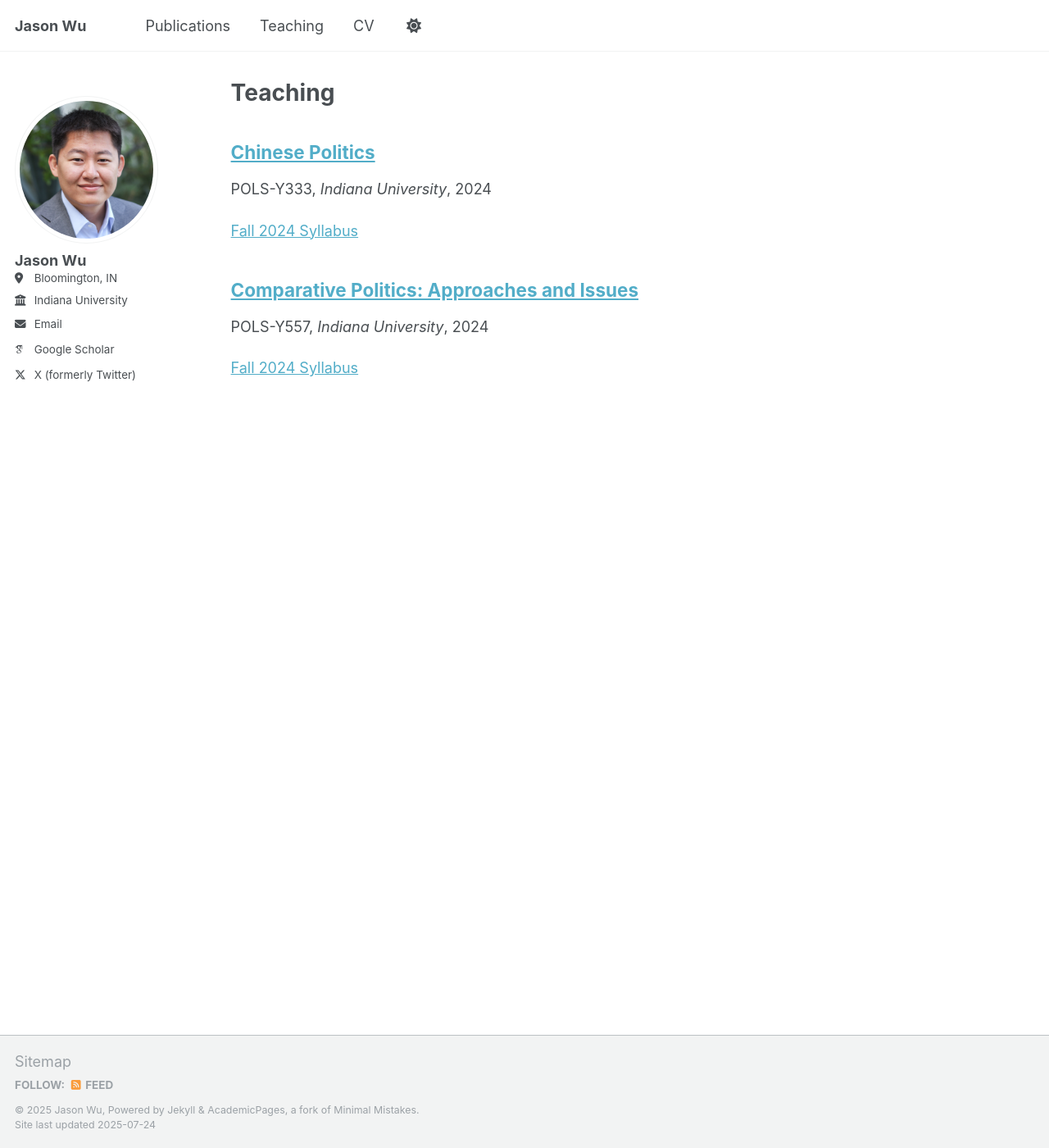
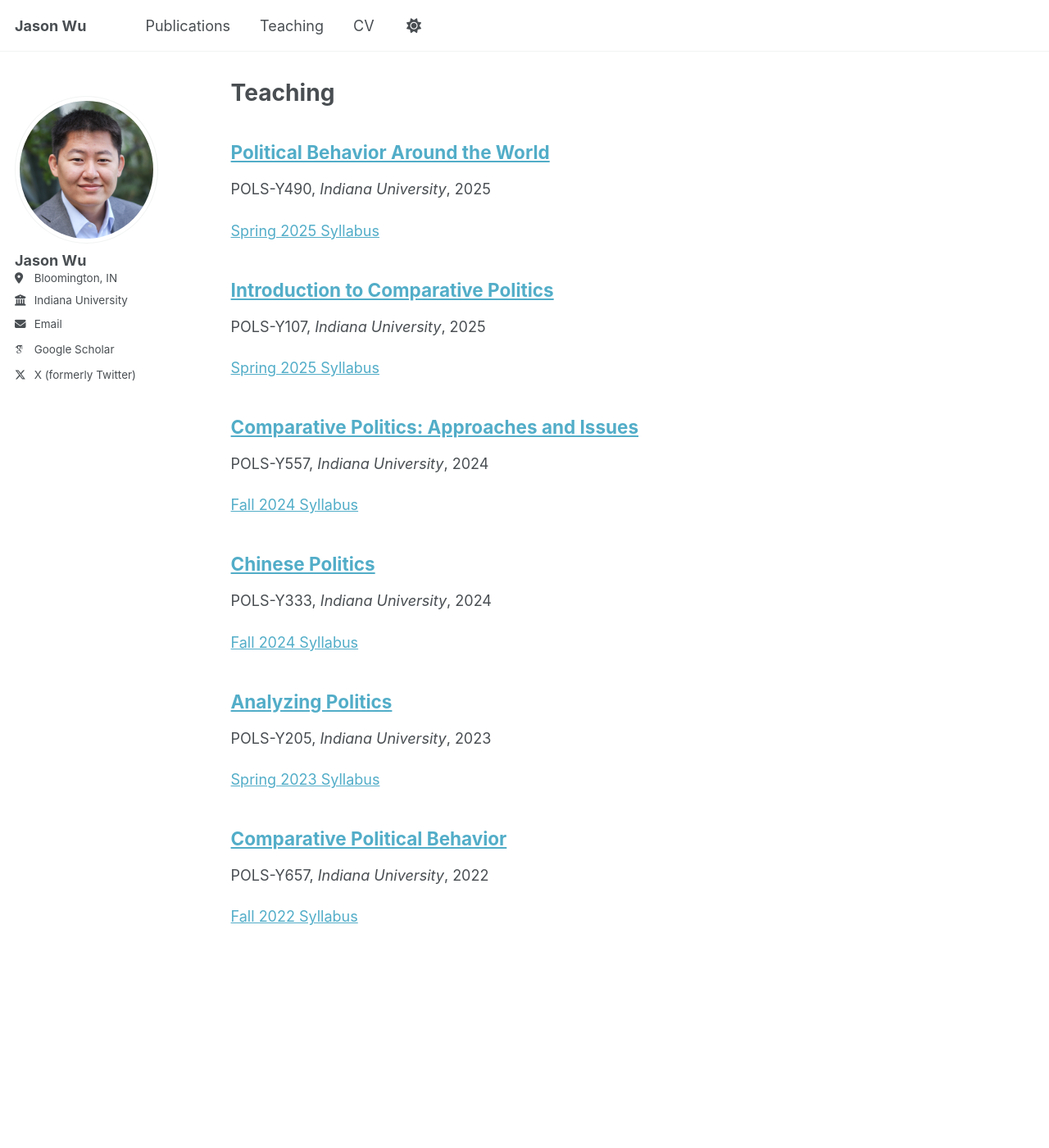
Before and after one commit to jasonyuyanwu/jasonyuyanwu.github.io, a Jekyll site: the page built from _pages/teaching.html, in a window 1280 px wide and 1400 px high. Shown: the whole window at 82% size. Built offline with Jekyll 4.4.1, drawn with Linux system fonts in a browser that asks for light colours; some web fonts are replaced; a script that is not in the unit is left out.

Commit message:
teaching setup

```diff
--- /dev/null
+++ b/_teaching/Analyzing-Politics.md
@@ -0,0 +1,14 @@
+---
+title: "Analyzing Politics"
+collection: teaching
+type: "POLS-Y205"
+permalink: /teaching/Analyzing-Politics
+venue: "Indiana University"
+date: 2023-01-01
+location: "Bloomington, IN"
+---
+
+[Spring 2023 Syllabus](http://jasonyuyanwu.github.io/files/Analyzing-Politics-Syllabus-2023.pdf)
+
+
+This course focuses on the question of how political science is done. We will walk through the frameworks guiding our thinking about politics and review descriptive, experimental, and observational approaches to research. Students will learn how to evaluate normative and empirical claims and practice constructing research questions and hypotheses. We will also consider the challenges of interpreting data and making inferences about politics.
--- /dev/null
+++ b/_teaching/Comparative-Political-Behavior.md
@@ -0,0 +1,14 @@
+---
+title: "Comparative Political Behavior"
+collection: teaching
+type: "POLS-Y657"
+permalink: /teaching/Comparative-Political-Behavior
+venue: "Indiana University"
+date: 2022-01-01
+location: "Bloomington, IN"
+---
+
+[Fall 2022 Syllabus](http://jasonyuyanwu.github.io/files/Comparative-Political-Behavior-Syllabus-2022.pdf)
+
+
+This seminar provides an introduction to some of the major themes in political behavior, including partisanship, elections, political attitudes, information, ideology, participation, and the role of the mass media in shaping the public's political beliefs and orientations. We will consider how well our theories explain political outcomes in both democracies and autocracies.
--- a/_teaching/CP-Approaches-Issues.md
+++ b/_teaching/Comparative-Politics-Approaches-Issues.md
@@ -2,13 +2,13 @@
 title: "Comparative Politics: Approaches and Issues"
 collection: teaching
 type: "POLS-Y557"
-permalink: /teaching/CP-Approaches-Issues
+permalink: /teaching/Comparative-Politics-Approaches-Issues
 venue: "Indiana University"
 date: 2024-01-01
 location: "Bloomington, IN"
 ---
 
-[Fall 2024 Syllabus](http://jasonyuyanwu.github.io/files/CP-Approaches-Issues-Syllabus-2024.pdf)
+[Fall 2024 Syllabus](http://jasonyuyanwu.github.io/files/Comparative-Politics-Approaches-Issues-Syllabus-2024.pdf)
 
 
 This course provides an overview of the methods, approaches, and issues of comparative politics. We will discuss several of the substantive themes of the subfield, such as institutions, identity, behavior, and violence. The goal is to provide the background and training necessary for students to both prepare for the comprehensive exam and undertake original research.
--- /dev/null
+++ b/_teaching/Intro-Comparative.md
@@ -0,0 +1,14 @@
+---
+title: "Introduction to Comparative Politics"
+collection: teaching
+type: "POLS-Y107"
+permalink: /teaching/Intro-Comparative
+venue: "Indiana University"
+date: 2025-01-01
+location: "Bloomington, IN"
+---
+
+[Spring 2025 Syllabus](http://jasonyuyanwu.github.io/files/Intro-Comparative-Syllabus-2025.pdf)
+
+
+This course will introduce students to comparative politics – the study of domestic political institutions, processes, behavior, and outcomes across and within countries. We will study concepts such as democracy and autocracy, political and electoral institutions, political violence, and identity. Cases will be drawn from around the world to give students a grounding in the method of comparative analysis. This course is recommended for those thinking about a major or minor in political science and for anyone interested in learning more about the politics of developed and developing countries.
--- /dev/null
+++ b/_teaching/Political-Behavior-Around-the-World.md
@@ -0,0 +1,14 @@
+---
+title: "Political Behavior Around the World"
+collection: teaching
+type: "POLS-Y490"
+permalink: /teaching/Political-Behavior-Around-the-World
+venue: "Indiana University"
+date: 2025-01-01
+location: "Bloomington, IN"
+---
+
+[Spring 2025 Syllabus](http://jasonyuyanwu.github.io/files/Political-Behavior-Around-the-World-Syllabus-2025.pdf)
+
+
+This seminar provides an introduction to some of the major themes in political behavior, including partisanship, elections, political attitudes, information, ideology, participation, and the role of the mass media in shaping the public's political beliefs and orientations. We will consider how well our theories explain political outcomes in both democracies and autocracies.
```
Also changed, not shown: 6 other files.
